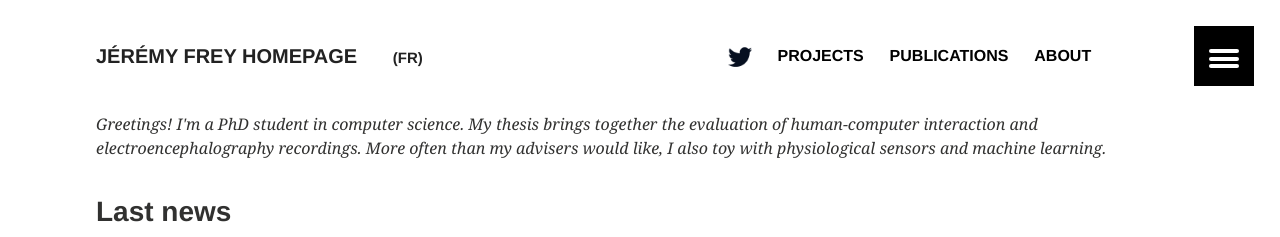
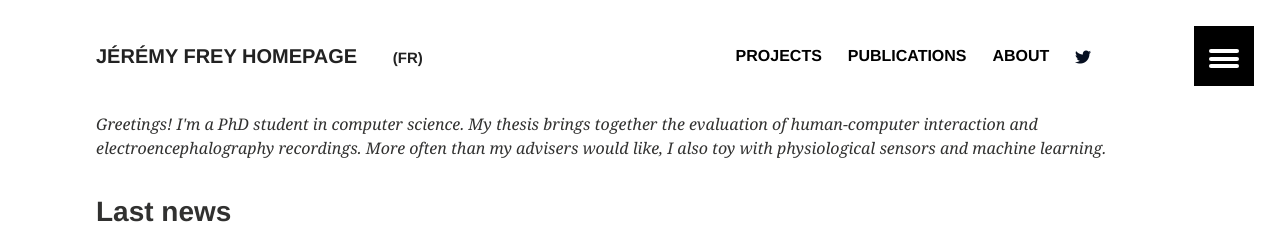
Before and after one commit to jfrey-xx/jfrey-xx.github.io, a Jekyll site: the page built from index.md, in a window 1280 px wide. Shown: the top 237 px of the page. Built offline with Jekyll 4.4.1, drawn with Linux system fonts in a browser that asks for light colours.

Commit message:
tweak twitter link

```diff
--- a/_includes/navigation.html
+++ b/_includes/navigation.html
@@ -1,8 +1,5 @@
 <ul class="menu-item">
   <li class="home"><a href="/">{{ site.title }}</a></li>
-
-   <!-- twitter link -->
-   <li><a href="https://twitter.com/jfrey_xx" class=language-selector><img src="{{ site.url }}/images/twitter-icon.png" alt="twitter icon" height="24" width="24"></a></li>
 
   {% if page.lang == 'fr' %}
     {% assign nav_data = site.data.navigation_fr %}
@@ -17,4 +14,7 @@
     {% endif %}
     <li><a href="{{ domain }}{{ link.url }}" {% if link.url contains 'http' %}target="_blank"{% endif %}>{{ link.title }}</a></li>
   {% endfor %}
+
+  <!-- twitter link -->
+  <li><a href="https://twitter.com/jfrey_xx" class=language-selector><img src="{{ site.url }}/images/twitter-icon.png" alt="twitter icon" height="16" width="16"></a></li>
 </ul>
```
